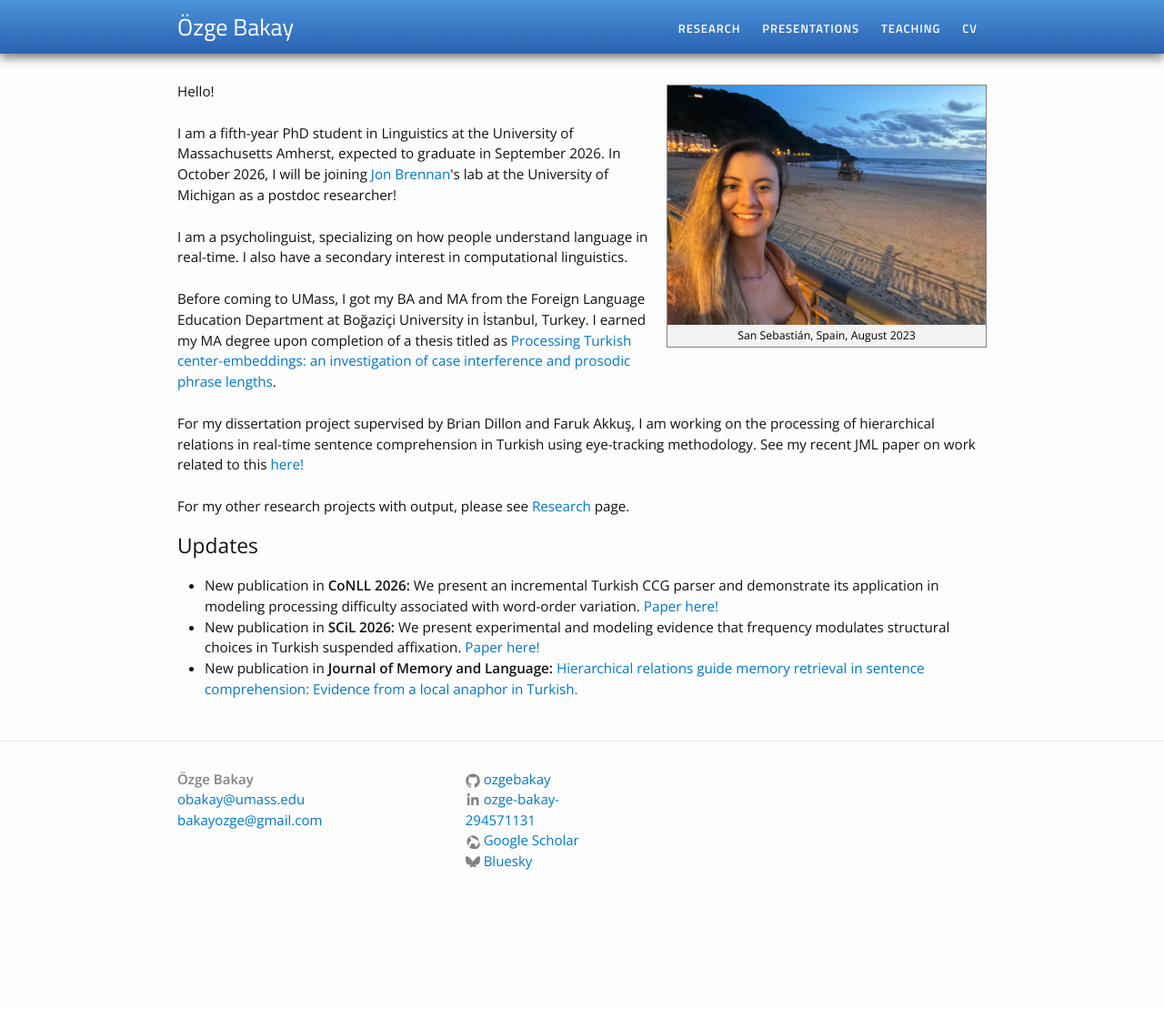
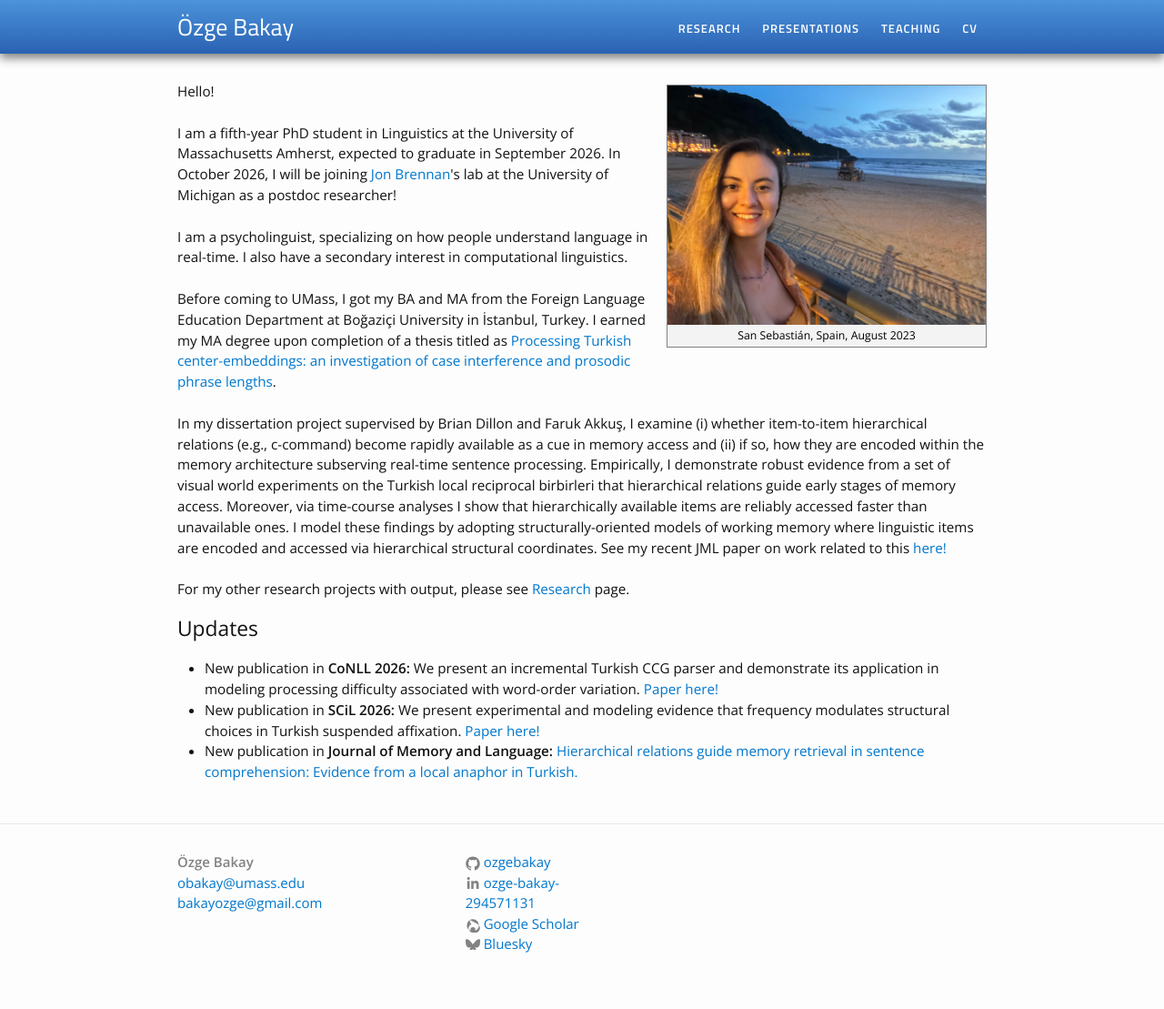
Before and after one commit to ozgebakay/ozgebakay.github.io, a Jekyll site: the page built from index.html, in a window 1280 px wide. Shown: the whole page at 91% size. Built offline with Jekyll 4.4.1, drawn with Linux system fonts in a browser that asks for light colours; before the commit the page ends 1017 px from its top, so only the background shows below that.

Commit message:
Update index.html

```diff
--- a/index.html
+++ b/index.html
@@ -14,7 +14,7 @@
 
 Before coming to UMass, I got my BA and MA from the Foreign Language Education Department at Boğaziçi University in İstanbul, Turkey. I earned my MA degree upon completion of a thesis titled as <a href="https://drive.google.com/file/d/1cJ62eZRNyLfBjsQ9cts5jhI1V3JhodEg/view" target="_blank">Processing Turkish center-embeddings: an investigation of case interference and prosodic phrase lengths</a>.<br><br>
 
-For my dissertation project supervised by Brian Dillon and Faruk Akkuş, I am working on the processing of hierarchical relations in real-time sentence comprehension in Turkish using eye-tracking methodology. See my recent JML paper on work related to this <a href="https://drive.google.com/file/d/1glXY4nt__PUrGYPzoVW4jCFbmp7jMlST/view" target="_blank">here!</a><br><br>
+In my dissertation project supervised by Brian Dillon and Faruk Akkuş, I examine (i) whether item-to-item hierarchical relations (e.g., c-command) become rapidly available as a cue in memory access and (ii) if so, how they are encoded within the memory architecture subserving real-time sentence processing. Empirically, I demonstrate robust evidence from a set of visual world experiments on the Turkish local reciprocal birbirleri that hierarchical relations guide early stages of memory access. Moreover, via time-course analyses I show that hierarchically available items are reliably accessed faster than unavailable ones. I model these findings by adopting structurally-oriented models of working memory where linguistic items are encoded and accessed via hierarchical structural coordinates. See my recent JML paper on work related to this <a href="https://drive.google.com/file/d/1glXY4nt__PUrGYPzoVW4jCFbmp7jMlST/view" target="_blank">here!</a><br><br>
 
 For my other research projects with output, please see <a href="/research/">Research</a> page.</p>
 
```
